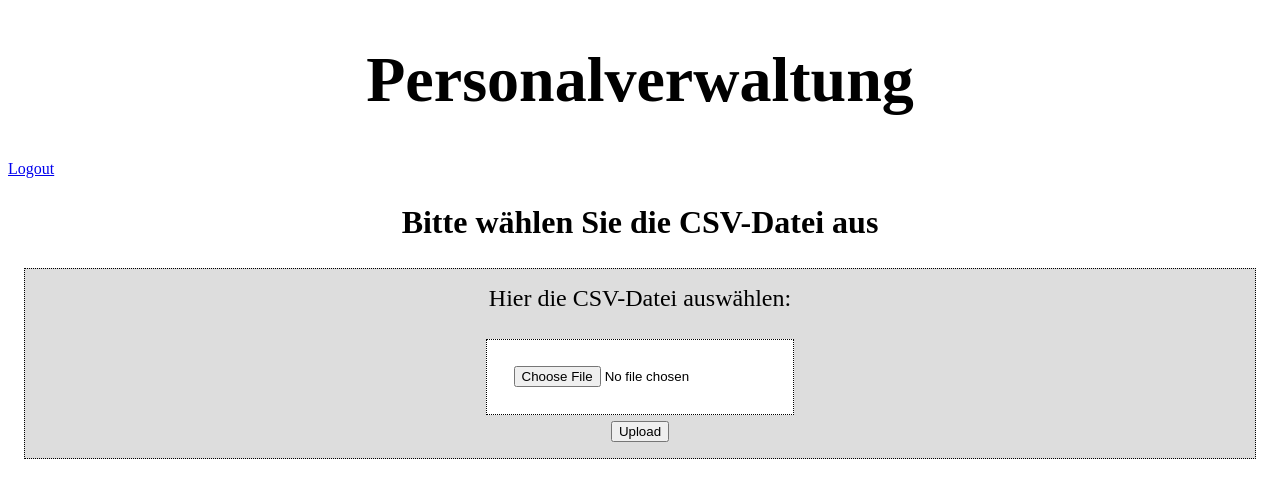
After one commit to mft14/inventar, a PHP site: page /pages/personal/personal.html in a window 1280 px wide. The commit adds this page. Shown: the top 498 px of the page. Run offline with PHP 8.4, Linux system fonts and the light colour scheme.

Commit message:
Updated with Leon CSV uploader

```diff
--- a/menu-top.php
+++ b/menu-top.php
@@ -3,5 +3,4 @@
 <a href="home.php?it2">IT Abteilung (Einkauf / Marketing)</a>
 <a href="home.php?abtleiter">Abteilungsleiter</a>
 <div style="color: white;">|</div>
-<a href="login.html">Login</a>
 <a href="logout.php">Logout</a>
--- /dev/null
+++ b/pages/personal/personal.css
@@ -0,0 +1,35 @@
+input[type="file"] {
+	display: block;
+	margin: 0 auto;
+	padding: 2em;
+	border: thin dotted;
+	background: #fff;
+	text-align: center;
+	margin-top:2em;
+}
+
+form {
+	margin: 1em;
+	padding: 1em;
+	border: thin dotted;
+	background: #ddd;
+	text-align: center;
+}
+h1{
+	text-align: center;
+	font-size: 4em;
+}
+
+h2{
+	text-align: center;
+	font-size:2em;
+}
+
+label{
+	font-size:1.5em;
+}
+
+button{
+	margin-top:2em;
+	font-size:1.3em;
+}
--- /dev/null
+++ b/pages/personal/personal.html
@@ -0,0 +1,21 @@
+<!DOCTYPE html>
+<html lang="de">
+  <head>
+    <meta charset="utf-8">
+    <meta name="viewport" content="width=device-width, initial-scale=1.0">
+    <title>Personalverwaltung</title>
+	<link rel="stylesheet" href="personal.css" type="text/css">
+  </head>
+  <body>
+  <h1>Personalverwaltung</h1>
+
+  <a href="../../logout.php" style="text-align: right;">Logout</a>
+<h2>Bitte wählen Sie die CSV-Datei aus</h2>
+<form action="personal.php" method="post" enctype="multipart/form-data">
+	<label> Hier die CSV-Datei auswählen:
+		<input name="file"
+		type="file" size="50" accept=".csv"> </label>
+	<input type="submit" value="Upload" method="post" action="personal.php" name="file">
+</form>
+  </body>
+</html>
```
Also changed, not shown: login.php (+5 -4 lines), pages/personal/personal.php (added, +34 -0 lines), sql/inventardb.sql (added, +82 -0 lines), 1 other file.
